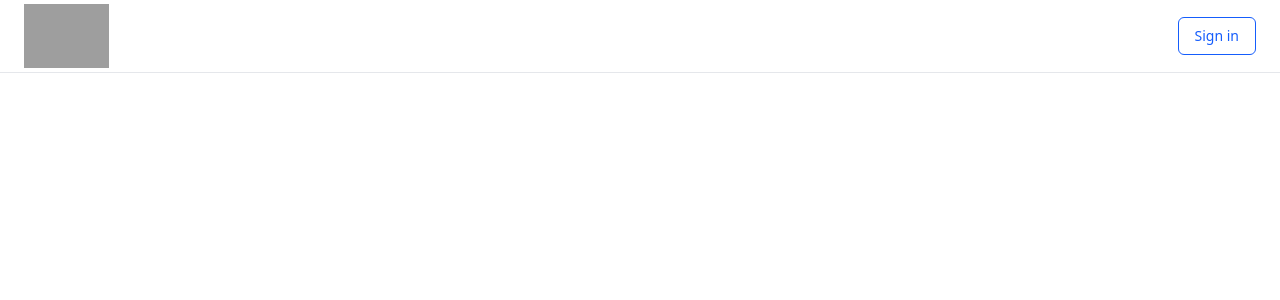
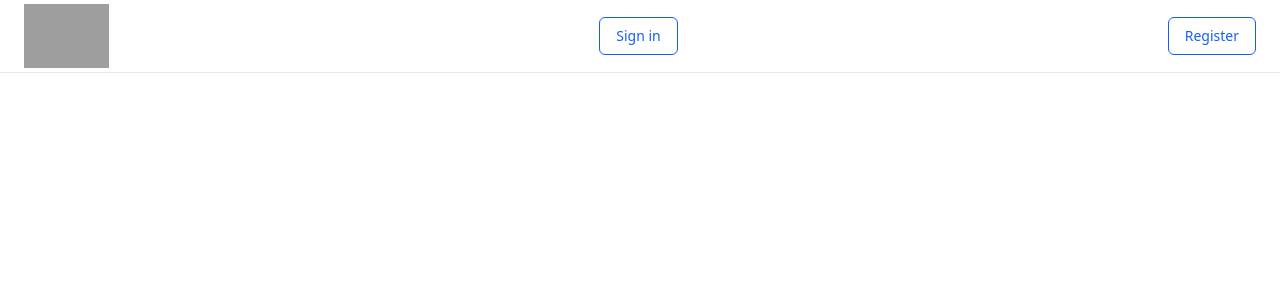
Before and after one commit to bhashana99/findmymedi, an Angular app in the folder front-end/: page / in a window 1280 px wide. Shown: the top 300 px of the page. Built offline with nearby package versions, Linux system fonts and the light colour scheme; grey boxes are pictures that could not be loaded.

Commit message:
add register button

```diff
--- a/front-end/src/app/core/header/header.component.html
+++ b/front-end/src/app/core/header/header.component.html
@@ -11,5 +11,11 @@
     >
       Sign in
     </button>
+    <button
+
+      class="px-4 py-2 text-sm font-medium text-blue-600 border border-blue-600 rounded-md hover:bg-blue-50 transition cursor-pointer"
+    >
+      Register
+    </button>
   </div>
 </nav>
```
